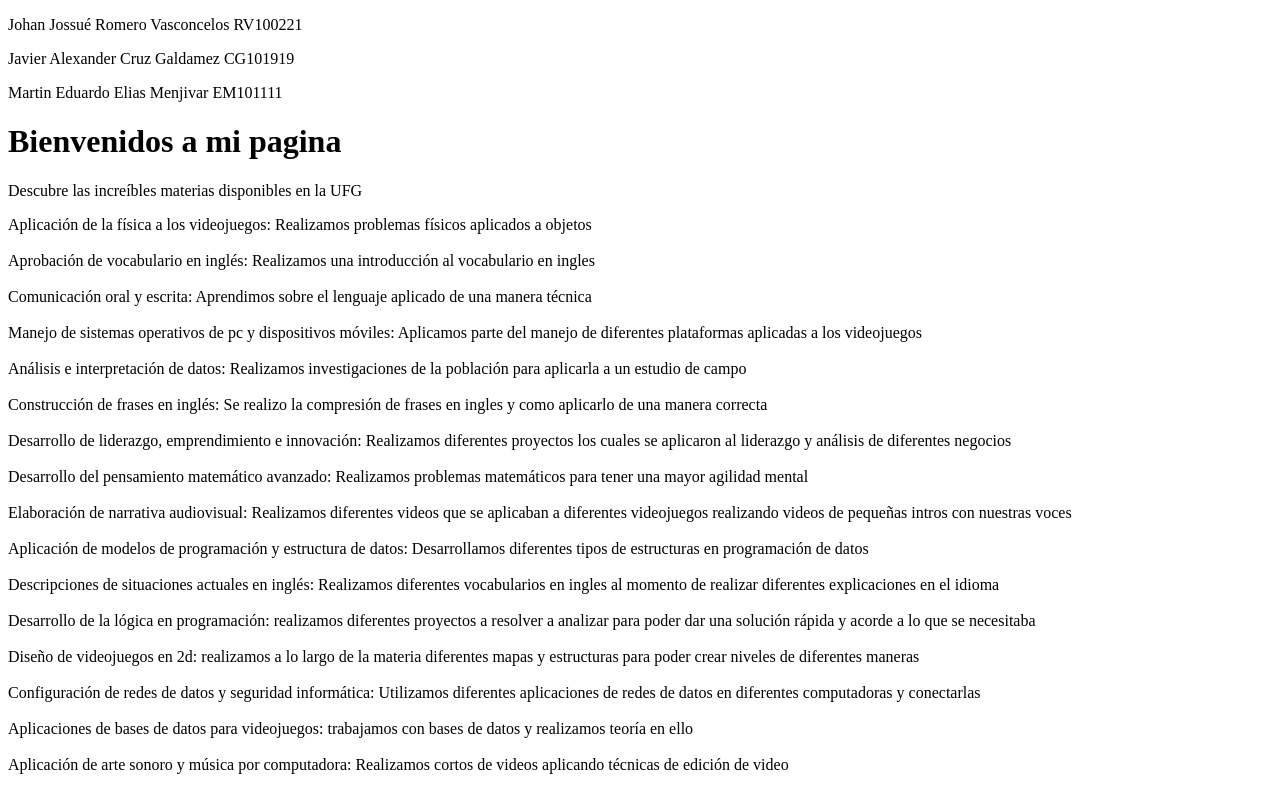
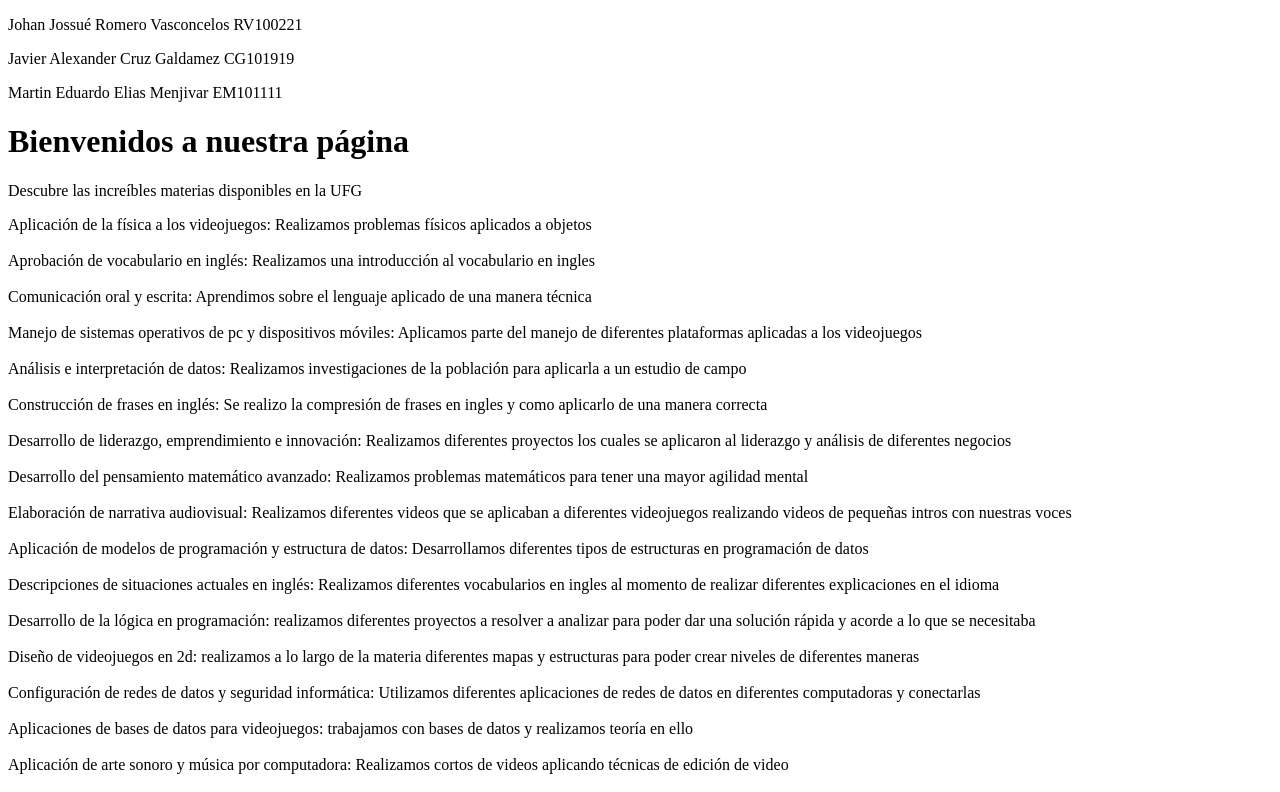
Before and after one commit to Johdevgit/mi-sitio-web, a plain HTML site: page index.html in a window 1280 px wide. Shown: the top 792 px of the page. Drawn offline with Linux system fonts and the light colour scheme.

Commit message:
Actualizando página

```diff
--- a/index.html
+++ b/index.html
@@ -15,7 +15,8 @@
     <p>Johan Jossué Romero Vasconcelos RV100221 </p>
     <p>Javier Alexander Cruz Galdamez CG101919</p>
     <p>Martin Eduardo Elias Menjivar EM101111</p>
-<h1>Bienvenidos a mi pagina</h1>
+
+<h1>Bienvenidos a nuestra página</h1>
 <p>Descubre las increíbles materias disponibles en la UFG</p>
 <p>
     Aplicación de la física a los videojuegos: Realizamos problemas físicos aplicados a objetos
```
